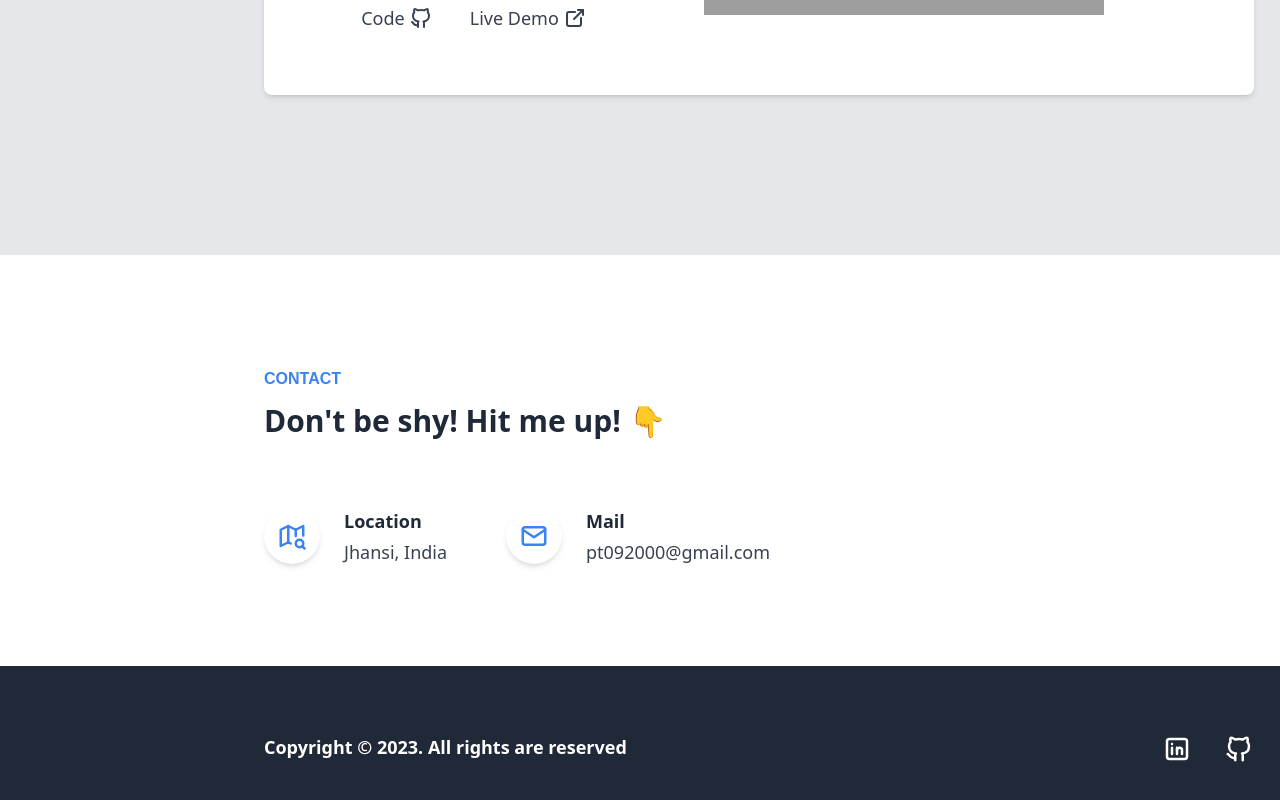
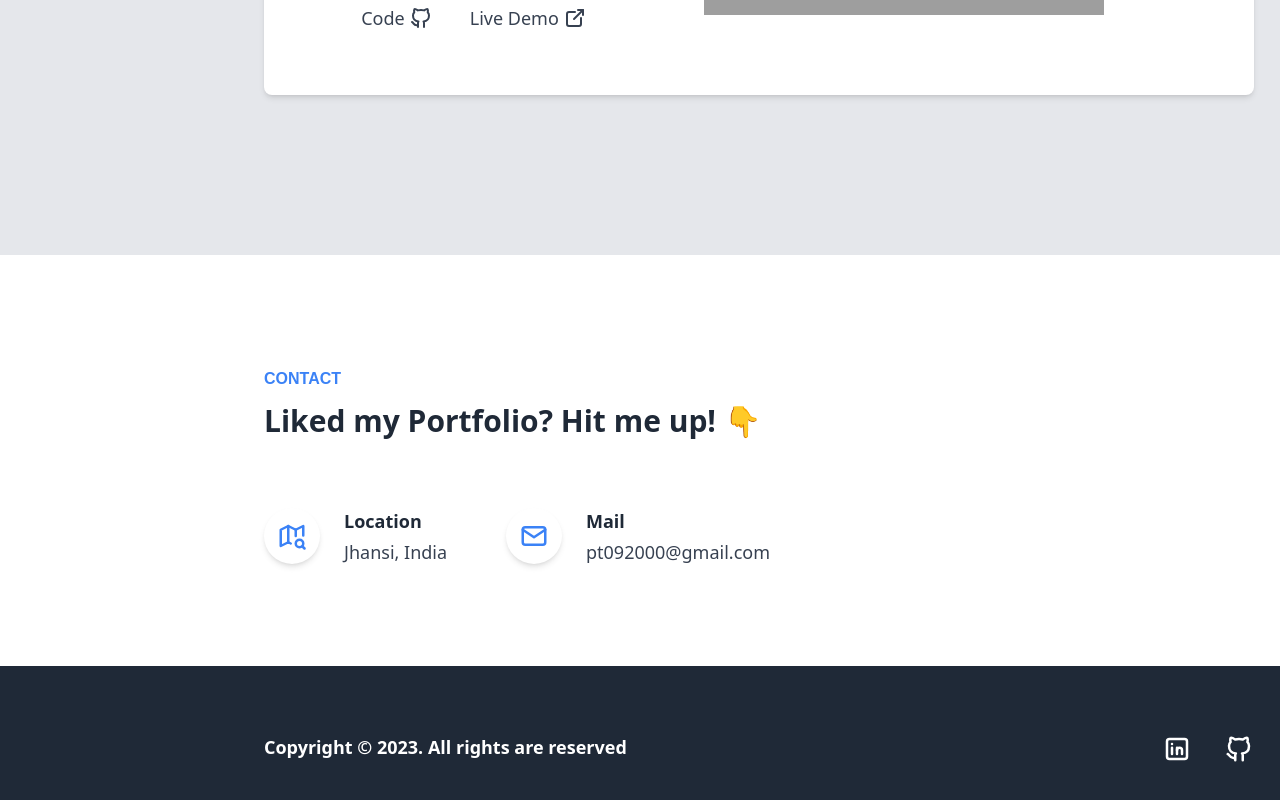
Before and after one commit to BytePrashant/Portfolio-site, a Next.js app: page / in a window 1280 px wide. Shown: the part 2562-3362 px from the top of the page. Built offline with nearby package versions, Linux system fonts and the light colour scheme; grey boxes are pictures that could not be loaded.

Commit message:
contact updated

```diff
--- a/src/components/Contact.tsx
+++ b/src/components/Contact.tsx
@@ -9,7 +9,7 @@ export function Contact() {
                   contact
                 </p>
                 <h3 className="h-10 font-bold text-gray-800 text-3xl">
-                  Don't be shy! Hit me up! 👇
+                  Liked my Portfolio? Hit me up! 👇
                 </h3>
               </div>
               <div className="contact__icons w-full relative flex gap-10 mt-16">
```
